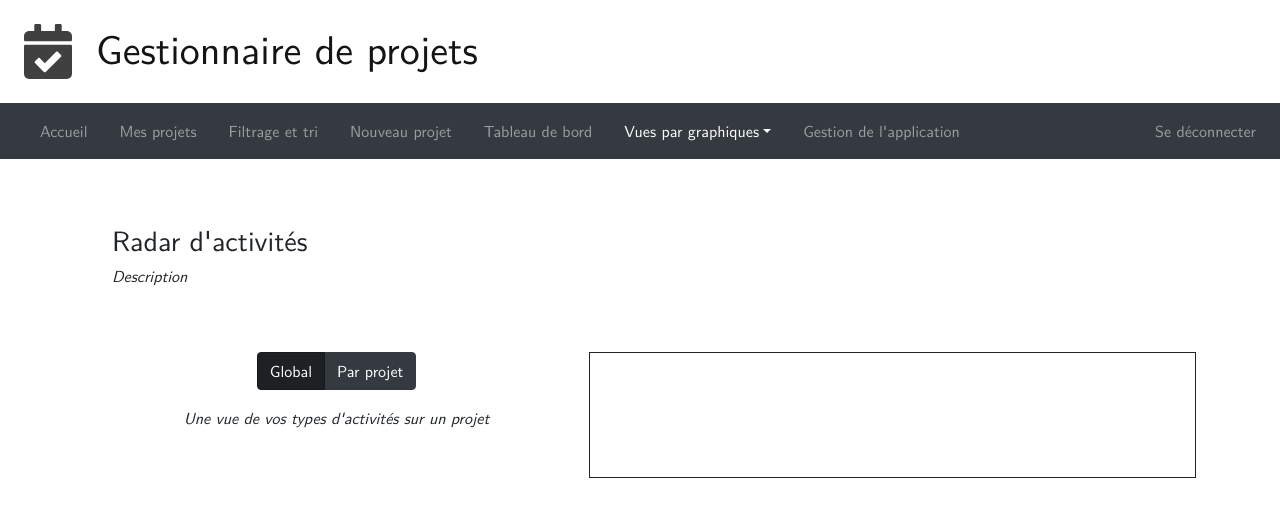
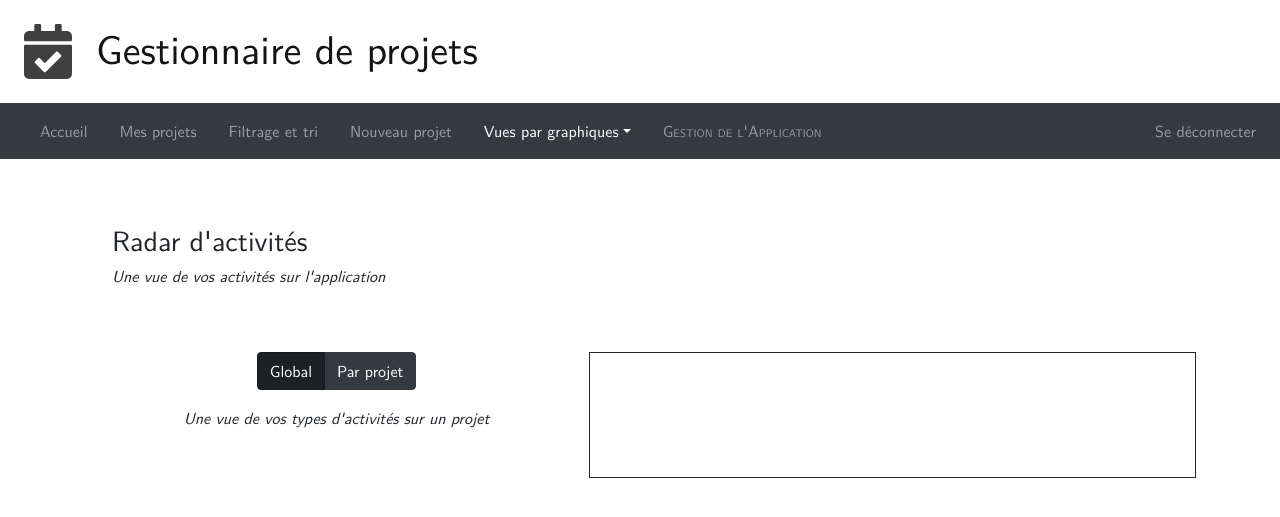
Before and after one commit to houshuanglucie/Web_Group_project, a Django app: page /radaractivity in a window 1280 px wide. Shown: the top 517 px of the page. Run offline with Django 3.2, Linux system fonts and the light colour scheme; the visitor is signed in with stand-in values (Sample User, id 1); data that the repository does not hold is empty; parts of the project's set-up code (start-up, migrations or seed data) failed here and were passed over; some libraries are stand-ins or nearby versions.

Commit message:
Rearrange code

```diff
--- a/static/javascript/handle_preview_graphs.js
+++ b/static/javascript/handle_preview_graphs.js
@@ -6,6 +6,11 @@ function handle_preview_graphs(){
    function(){
       $('.description').fadeOut(200);
    })
+
+   // CUSTOM DASHBOARD
+   $('#dashboard-nav_item').hover(function() {
+      $('#name_graph').text("Tableau de bord");
+   });
 
    // GANTT
    $('#gantt-nav_item').hover(function() {
--- a/taskmanager/templates/taskmanager/graphs/radaractivity.html
+++ b/taskmanager/templates/taskmanager/graphs/radaractivity.html
@@ -68,7 +68,7 @@ a:hover {
 
 <div class="m-5 p-3">
    <h3>Radar d'activités</h3>
-   <em>Description</em>
+   <em>Une vue de vos activités sur l'application</em>
 <br/>
 </div>
 
--- a/taskmanager/urls.py
+++ b/taskmanager/urls.py
@@ -15,7 +15,6 @@ urlpatterns = [
 	path('manageproject/<int:id>', views.manageproject, name = 'manageproject'),
 	path('newtask/<int:id_project>', views.newtask, name='newtask'),
 	path('managetask/<int:id>', views.managetask, name='managetask'),
-	path('dashboard', views.dashboard, name='dashboard'),
 
 	path('members/',views.projects_members, name='membersproject'),
 	path('tasks/',views.list_tasks,name='listtasks'),
@@ -23,6 +22,7 @@ urlpatterns = [
 	path('distinct/<int:ide>', views.distinct_tasks, name='distincttasks'),
 	path('activities/<int:ide>', views.activities, name='activities'),
 
+	path('dashboard', views_graph.dashboard, name='dashboard'),
 	path('graphs', views_graph.graphs, name='graphs'),
 	path('gantt', views_graph.gantt, name='gantt'),
 	path('activitydiag', views_graph.activitydiag, name='activitydiag'),
--- a/taskmanager/views_graph.py
+++ b/taskmanager/views_graph.py
@@ -23,6 +23,25 @@ def print_json(data):
 def graphs(request):
     return render(request, 'taskmanager/graphs/graphs.html', locals())
 
+
+# ***************************************************************************
+#  GANTT
+# ***************************************************************************
+
+@login_required(login_url = 'connect')
+def dashboard(request):
+    # Juste une vue de taches de l'user par projets
+    # C'était pour tenter une aggrégation des taches par projet (comme avec ElasticSearch),
+    # mais pas réussi à le faire en une ligne...
+    current_user = User.objects.get(id = request.user.id)
+    involved_projects = Project.objects.filter(members = current_user)
+    tasks_by_project = []
+    for project in involved_projects:
+        tasks_by_proj_data = dict(project = project, tasks = Task.objects.filter(user = current_user, project = project))
+        tasks_by_project.append(tasks_by_proj_data)
+
+
+    return render(request, 'taskmanager/graphs/dashboard.html', locals())
 
 # ***************************************************************************
 #  GANTT
--- a/templates/base.html
+++ b/templates/base.html
@@ -78,13 +78,10 @@
 					<a class="nav-link" href="{% url "newproject" %}">Nouveau projet</a>
 				</li>
 
-				<li id="dashboard-nav_item" class="nav-item">
-					<a class="nav-link" href="{% url "dashboard" %}">Tableau de bord</a>
-				</li>
-
 				<li id="graphs-nav_item" class="nav-item dropdown">
 					<a class="nav-link dropdown-toggle" href="{% url 'graphs' %}">Vues par graphiques</a>
 						<div id="dropdown_menu" class="dropdown-menu">
+							<a id="dashboard-nav_item" class="dropdown-item" href="{% url 'dashboard' %}">Tableau de bord</a>
 							<a id="gantt-nav_item" class="dropdown-item" href="{% url 'gantt' %}">Gantt</a>
 							<a id="activitydiag-nav_item" class="dropdown-item" href="{% url 'activitydiag' %}">Diagramme d'activités</a>
 							<a id="burndown-nav_item" class="dropdown-item" href="{% url 'burndown' %}">Burndown chart</a>
@@ -95,7 +92,7 @@
 
 				{% if request.user.is_superuser %}
 					<li id="manageapp-nav_item" class="nav-item">
-						<a class="nav-link" href="{% url "manageapp" %}">Gestion de l'application</a>
+						<a class="nav-link" href="{% url "manageapp" %}" style="font-variant:small-caps">Gestion de l'Application</a>
 					</li>
 				{% endif %}
 
@@ -127,7 +124,6 @@
 
 	{% include "taskmanager/graphs/preview_graphs.html" %}
 
-
 </body>
 
 </html>
```
Also changed, not shown: taskmanager/templates/taskmanager/graphs/dashboard.html (renamed from taskmanager/templates/taskmanager/dashboard.html, +6 -8 lines), taskmanager/templates/taskmanager/task_filter.html (+8 -0 lines), taskmanager/views.py (+0 -16 lines).
